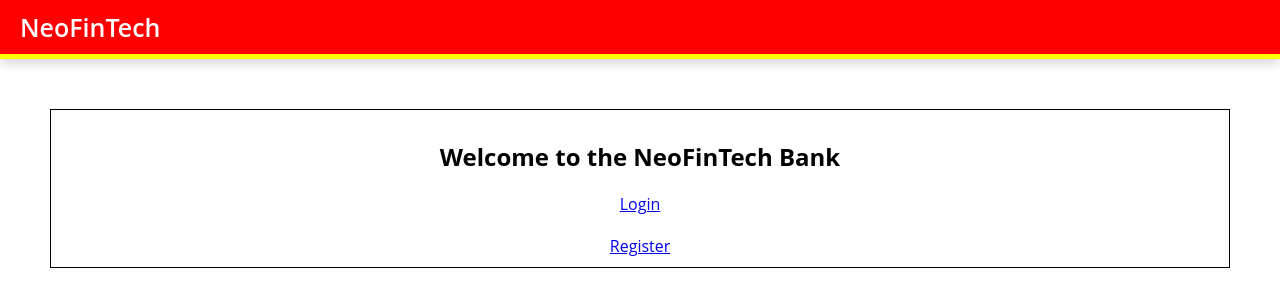
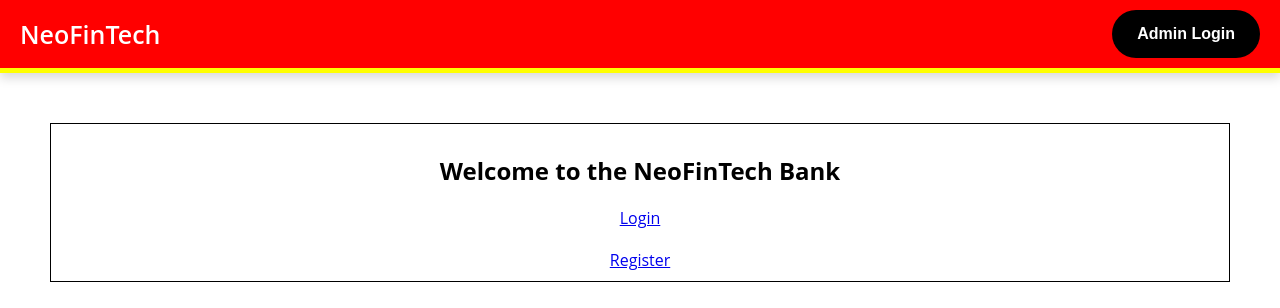
Before and after one commit to BANK-APP-GROUP-4/frontend, a React (Create React App) app: page / in a window 1280 px wide. Shown: the top 308 px of the page. Built offline with nearby package versions, Linux system fonts and the light colour scheme.

Commit message:
Fixing preksha code

```diff
--- a/package.json
+++ b/package.json
@@ -3,6 +3,9 @@
   "version": "0.1.0",
   "private": true,
   "dependencies": {
+    "@emotion/react": "^11.11.1",
+    "@emotion/styled": "^11.11.0",
+    "@mui/material": "^5.14.11",
     "@testing-library/jest-dom": "^5.17.0",
     "@testing-library/react": "^13.4.0",
     "@testing-library/user-event": "^13.5.0",
--- a/src/components/AdminNavbar.js
+++ b/src/components/AdminNavbar.js
@@ -15,8 +15,13 @@ const AdminNavbar = () => {
                     NeoFinTech
                     </Link>
 
-
+                    {
+                        localStorage.getItem('admin_token') ?
                     <button className='logout-btn' onClick={handleLogout}>Logout</button>
+                    :
+                    <div>
+                    </div>
+                    }
 
             </div>
             <Footer />
--- a/src/components/CustomerNavbar.js
+++ b/src/components/CustomerNavbar.js
@@ -26,8 +26,14 @@ const CustomerNavbar = () => {
 
                     </div>
                         :
+                        !localStorage.getItem('admin_token') ?
                         <div>
-
+                            <button className='admin-login-btn'>
+                                <Link to='/admin/login'>Admin Login</Link>
+                            </button>
+                        </div>
+                        :
+                        <div>
                         </div>
                 }
             </div>
--- a/src/index.css
+++ b/src/index.css
@@ -447,3 +447,28 @@ label {
 .customer-registration-form input:focus {
   border: 1px solid #000;
 }
+
+.admin-login-btn {
+  background-color: #000;
+  border: none;
+  outline: none;
+  cursor: pointer;
+  font-size: 1.6rem;
+  font-weight: 600;
+  color: #000;
+  transition: all 0.3s;
+  padding: 1.5rem 2.5rem;
+  border-radius: 50px;
+  margin-left: 25rem;
+}
+
+.admin-login-btn:hover {
+  background-color: #353436;
+  color: #ffffff;
+}
+
+.admin-login-btn a {
+  text-decoration: none;
+  color: #ffffff;
+
+}
--- a/src/screens/AdminLogin.js
+++ b/src/screens/AdminLogin.js
@@ -4,6 +4,9 @@ import { Container, Typography, TextField, Button, Box } from "@mui/material";
 import Footer from "../components/Footer";
 
 const AdminLogin = () => {
+    if (localStorage.getItem('admin_token')) {
+        window.location.href = '/admin/dashboard';
+    }
     const [username, setUsername] = useState("");
     const [password, setPassword] = useState("");
 
```
Also changed, not shown: src/screens/AdminDashboard.js (+4 -3 lines), 1 other file (tests, documents, lock files or other folders).
